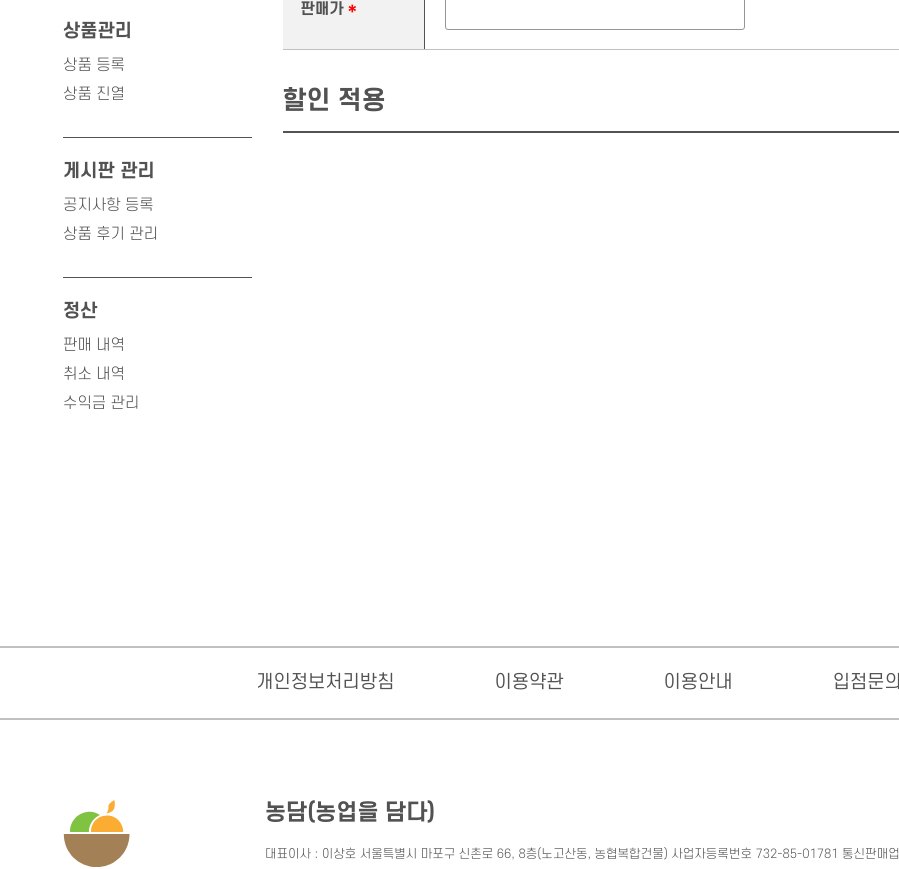
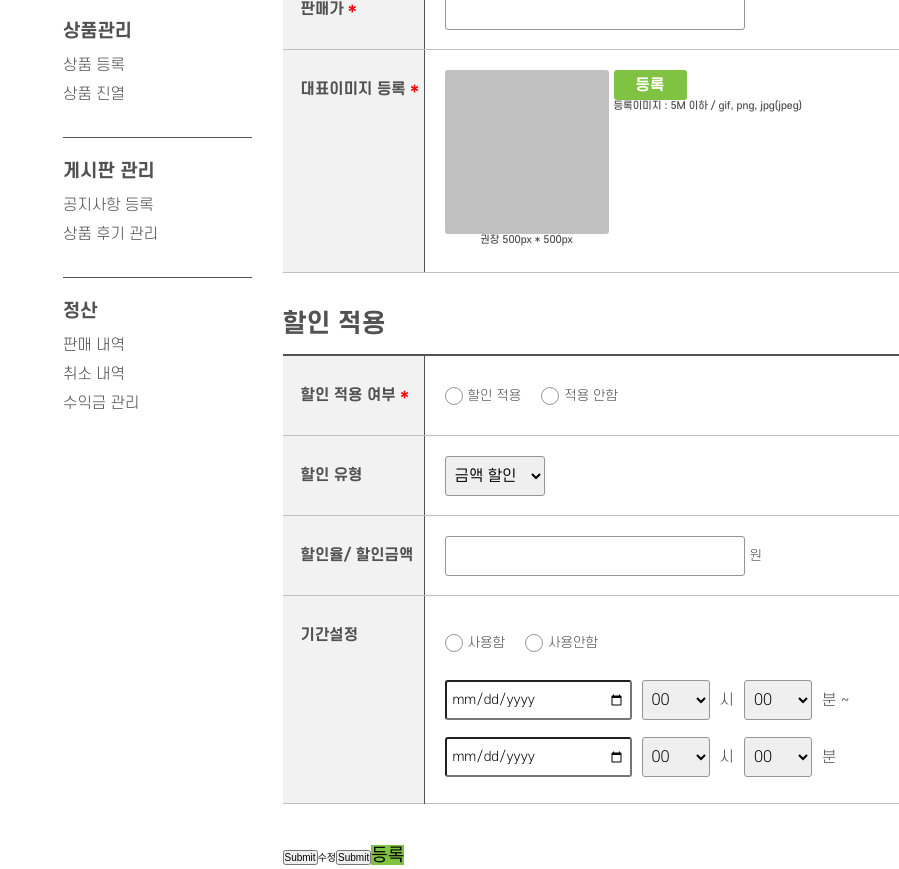
Before and after one commit to dlehdrb128/NongDam_Project, a React (Create React App) app in the folder frontend/: page /admin/newproduct in a window 1280 px wide. Shown: the part 580-1449 px from the top of the page, without its empty margins (381-1280 px from the left). Built offline with nearby package versions, Linux system fonts and the light colour scheme.

Commit message:
상품 등록 페이지 작업중 입니다

```diff
--- a/frontend/src/Components/Yeonju/Components/NewProduct/NewProductForm.js
+++ b/frontend/src/Components/Yeonju/Components/NewProduct/NewProductForm.js
@@ -1,5 +1,5 @@
-import styled from "styled-components";
-import Theme from "../../../../theme/theme";
+import styled from 'styled-components';
+import Theme from '../../../../theme/theme';
 
 const MainBox = styled.div`
   width: 843px;
@@ -9,7 +9,7 @@ const MainBox = styled.div`
 
   // form 제목
   & > h1 {
-    font-family: "SCD-6";
+    font-family: 'SCD-6';
     color: ${Theme.lightblack};
     font-size: 2.5rem;
     padding-bottom: 15px;
@@ -33,14 +33,14 @@ const ContentBox = styled.div`
     width: 141px;
     height: inherit;
     font-size: 1.5rem;
-    font-family: "SCD-6";
+    font-family: 'SCD-6';
     text-align: left;
     padding: 30px 0 30px 18px;
     background-color: ${Theme.white};
     border-bottom: 1px solid ${Theme.lightgray};
     & > span {
       color: red;
-      font-family: "SCD-6";
+      font-family: 'SCD-6';
       font-size: 1.5rem;
     }
   }
@@ -51,7 +51,7 @@ const ContentBox = styled.div`
     align-items: center;
     border-left: 1px solid ${Theme.liglightgray};
     & > input {
-      font-family: "SCD-4";
+      font-family: 'SCD-4';
       width: 300px;
       height: 40px;
       border: 1px solid ${Theme.gray};
@@ -59,7 +59,259 @@ const ContentBox = styled.div`
       padding: 5px;
       font-size: 1.5rem;
     }
+    & > span {
+      font-family: 'SCD-3';
+      font-size: 1.3rem;
+      padding-left: 5px;
+    }
   }
+`;
+
+const ImgBox = styled.div`
+  width: inherit;
+  height: 223px;
+  display: flex;
+  border-bottom: 1px solid ${Theme.lightgray};
+  color: ${Theme.lightblack};
+
+  & > h2 {
+    width: 141px;
+    height: inherit;
+    font-size: 1.5rem;
+    font-family: 'SCD-6';
+    text-align: left;
+    padding: 30px 0 30px 18px;
+    background-color: ${Theme.white};
+    border-bottom: 1px solid ${Theme.lightgray};
+    & > span {
+      color: red;
+      font-family: 'SCD-6';
+      font-size: 1.5rem;
+    }
+  }
+  & > div {
+    width: 702px;
+    display: flex;
+    padding: 20px;
+    align-items: center;
+    border-left: 1px solid ${Theme.liglightgray};
+    & > div:nth-child(1) {
+      width: 164px;
+      height: 182px;
+      display: flex;
+      flex-direction: column;
+      & > div {
+        width: 164px;
+        height: 164px;
+        background-color: ${Theme.lightgray};
+        border-radius: 3px;
+      }
+      & > p {
+        font-family: 'SCD-5';
+        text-align: center;
+      }
+    }
+    & > div:nth-child(2) {
+      width: 496px;
+      height: 182px;
+      display: flex;
+      flex-direction: column;
+      padding-left: 5px;
+      & > label {
+        width: 73px;
+        height: 30px;
+        background-color: ${Theme.green};
+        color: ${Theme.realWhite};
+        text-align: center;
+        border-radius: 3px;
+        font-family: 'SCD-6';
+        font-size: 1.5rem;
+        display: flex;
+        justify-content: center;
+        align-items: center;
+        cursor: pointer;
+      }
+      & > p {
+        font-family: 'SCD-5';
+        font-size: 1rem;
+      }
+    }
+  }
+`;
+const RadioBox = styled.div`
+  width: inherit;
+  height: 80px;
+  display: flex;
+  border-bottom: 1px solid ${Theme.lightgray};
+  color: ${Theme.lightblack};
+
+  & > h2 {
+    width: 141px;
+    height: inherit;
+    font-size: 1.5rem;
+    font-family: 'SCD-6';
+    text-align: left;
+    padding: 30px 0 30px 18px;
+    background-color: ${Theme.white};
+    border-bottom: 1px solid ${Theme.lightgray};
+    & > span {
+      color: red;
+      font-family: 'SCD-6';
+      font-size: 1.5rem;
+    }
+  }
+  & > div {
+    width: 702px;
+    display: flex;
+    padding: 20px;
+    align-items: center;
+    border-left: 1px solid ${Theme.lightblack};
+
+    & > input {
+      appearance: none;
+
+      border-radius: 100%;
+      width: 18px;
+      height: 18px;
+
+      border: 1px solid ${Theme.gray};
+    }
+    & > input:checked {
+      background-color: ${Theme.green};
+    }
+    & > label {
+      font-family: 'SCD-3';
+      font-size: 1.3rem;
+      padding: 0 20px 0 5px;
+    }
+  }
+`;
+
+const SelectBox = styled.div`
+  width: inherit;
+  height: 80px;
+  display: flex;
+  border-bottom: 1px solid ${Theme.lightgray};
+  color: ${Theme.lightblack};
+
+  & > h2 {
+    width: 141px;
+    height: inherit;
+    font-size: 1.5rem;
+    font-family: 'SCD-6';
+    text-align: left;
+    padding: 30px 0 30px 18px;
+    background-color: ${Theme.white};
+    border-bottom: 1px solid ${Theme.lightgray};
+  }
+
+  & > div {
+    width: 702px;
+    display: flex;
+    padding: 20px;
+    align-items: center;
+    border-left: 1px solid ${Theme.lightblack};
+
+    & > select {
+      font-family: 'SCD-4';
+      width: 100px;
+      height: 40px;
+      border: 1px solid ${Theme.gray};
+      border-radius: 0.3rem;
+      padding: 5px;
+      font-size: 1.5rem;
+    }
+  }
+`;
+
+const PeriodSet = styled.div`
+  width: inherit;
+  height: 208px;
+  display: flex;
+  border-bottom: 1px solid ${Theme.lightgray};
+  color: ${Theme.lightblack};
+
+  & > h2 {
+    width: 141px;
+    height: inherit;
+    font-size: 1.5rem;
+    font-family: 'SCD-6';
+    text-align: left;
+    padding: 30px 0 30px 18px;
+    background-color: ${Theme.white};
+    border-bottom: 0.1rem solid ${Theme.lightgray};
+  }
+  & > div {
+    width: 702px;
+    height: inherit;
+    padding: 22px 20px 22px 20px;
+    border-left: 1px solid ${Theme.lightblack};
+    display: flex;
+    flex-direction: column;
+    justify-content: space-between;
+    & > div:nth-child(1) {
+      display: flex;
+      width: inherit;
+      height: 50px;
+      & > input {
+        appearance: none;
+
+        border-radius: 100%;
+        width: 18px;
+        height: 18px;
+
+        border: 1px solid ${Theme.gray};
+      }
+      & > input:checked {
+        background-color: ${Theme.green};
+      }
+      & > label {
+        font-family: 'SCD-3';
+        font-size: 1.3rem;
+        padding: 0 20px 0 5px;
+      }
+    }
+    & > div {
+      display: flex;
+      width: inherit;
+      height: 50px;
+      align-items: center;
+
+      & div:nth-child(1) {
+        & > input {
+          width: 187px;
+          height: 40px;
+          border-radius: 3px;
+          font-family: 'SCD-3';
+          font-size: 1.3rem;
+          padding: 5px;
+          margin-right: 10px;
+        }
+      }
+      & > select {
+        font-family: 'SCD-3';
+        width: 68px;
+        height: 40px;
+        border: 1px solid ${Theme.gray};
+        border-radius: 0.3rem;
+        padding: 5px;
+        font-size: 1.5rem;
+        margin-right: 10px;
+      }
+      & > span {
+        font-family: 'SCD-3';
+        font-size: 1.5rem;
+        margin-right: 10px;
+      }
+    }
+  }
+`;
+
+const EditButton = styled.label`
+  width: 188px;
+  height: 50px;
+  font-size: 1.8rem;
+  background-color: ${Theme.green};
 `;
 
 const NewProductForm = () => {
@@ -72,13 +324,13 @@ const NewProductForm = () => {
             상품명<span> *</span>
           </h2>
           <div>
-            <input type="text" required></input>
+            <input type='text' required></input>
           </div>
         </ContentBox>
         <ContentBox>
           <h2>상품요약설명</h2>
           <div>
-            <input type="text"></input>
+            <input type='text'></input>
           </div>
         </ContentBox>
         <ContentBox>
@@ -86,12 +338,109 @@ const NewProductForm = () => {
             판매가<span> *</span>
           </h2>
           <div>
-            <input type="number" required></input>
+            <input type='number' required></input>
           </div>
         </ContentBox>
+        <ImgBox>
+          <h2>
+            대표이미지 등록<span> *</span>
+          </h2>
+          <div>
+            <div>
+              <div></div>
+              <p>권장 500px * 500px</p>
+            </div>
+            <div>
+              <label for='input-file'>등록</label>
+              <input
+                type='file'
+                id='input-file'
+                accept='image/jpeg,gif,png,jpg'
+                style={{ display: 'none' }}
+              ></input>
+              <p>등록이미지 : 5M 이하 / gif, png, jpg(jpeg)</p>
+            </div>
+          </div>
+        </ImgBox>
       </form>
       <h1>할인 적용</h1>
-      <form></form>
+      <form>
+        <RadioBox>
+          <h2>
+            할인 적용 여부
+            <span> *</span>
+          </h2>
+          <div>
+            <input type='radio' name='check'></input>
+            <label>할인 적용</label>
+            <input type='radio' name='check'></input>
+            <label>적용 안함</label>
+          </div>
+        </RadioBox>
+        <SelectBox>
+          <h2>할인 유형</h2>
+          <div>
+            <select>
+              <option>금액 할인</option>
+              <option>정률 할인</option>
+            </select>
+          </div>
+        </SelectBox>
+        <ContentBox>
+          <h2>할인율/ 할인금액</h2>
+          <div>
+            <input type='text'></input>
+            <span>원</span>
+          </div>
+        </ContentBox>
+        <PeriodSet>
+          <h2>기간설정</h2>
+          <div>
+            <div>
+              <input type='radio' name='check'></input>
+              <label>사용함</label>
+              <input type='radio' name='check'></input>
+              <label>사용안함</label>
+            </div>
+            <div>
+              <div>
+                <input type='date'></input>
+              </div>
+              <select>
+                <option>00</option>
+                <option>01</option>
+              </select>
+              <span>시</span>
+              <select>
+                <option>00</option>
+                <option>05</option>
+              </select>
+              <span>분 ~</span>
+            </div>
+            <div>
+              <div>
+                <input type='date'></input>
+              </div>
+              <select>
+                <option>00</option>
+                <option>01</option>
+              </select>
+              <span>시</span>
+              <select>
+                <option>00</option>
+                <option>05</option>
+              </select>
+              <span>분</span>
+            </div>
+          </div>
+        </PeriodSet>
+      </form>
+      <div>
+        <input type='submit' id='editbutton'></input>
+        <label for='editbutton'>수정</label>
+        <input type='submit' id='regbutton'></input>
+        <EditButton for='editbutton'>등록</EditButton>
+      </div>
     </MainBox>
   );
 };
```
